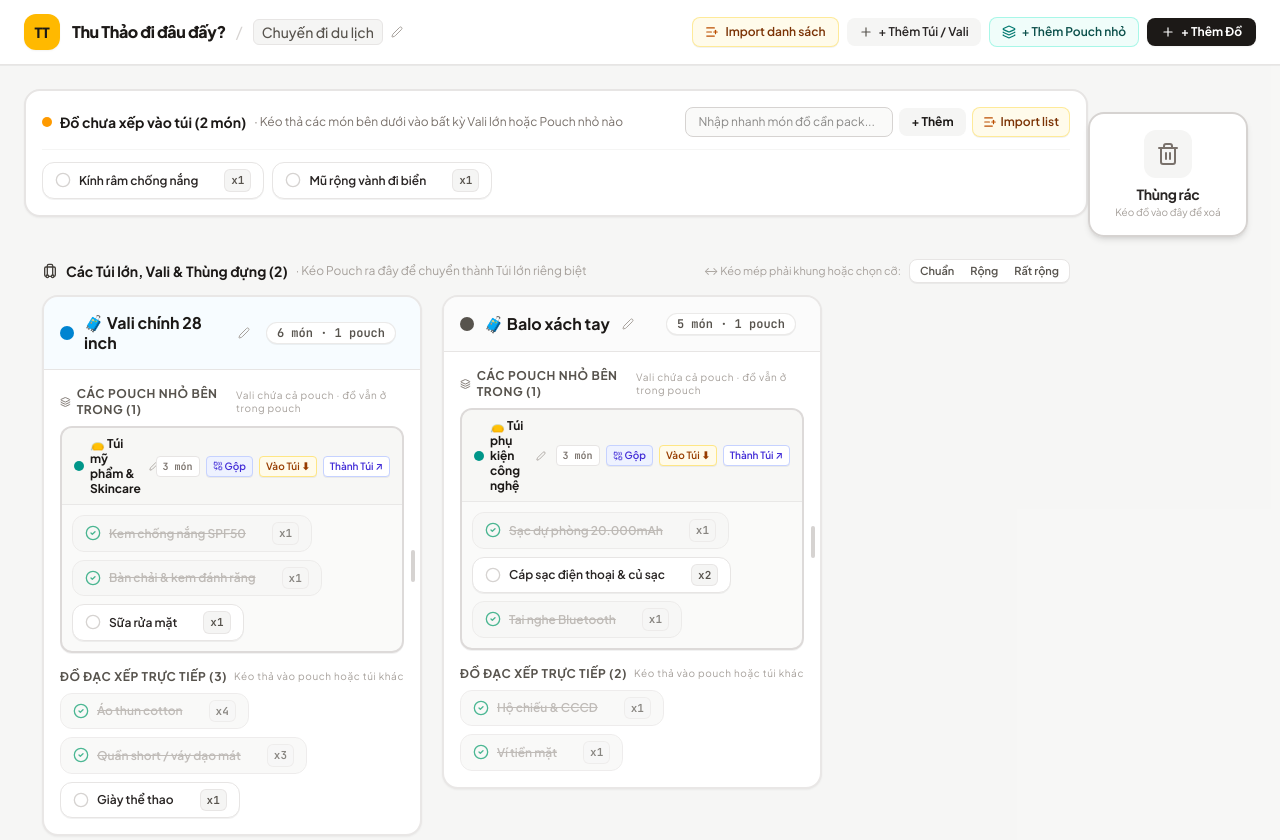
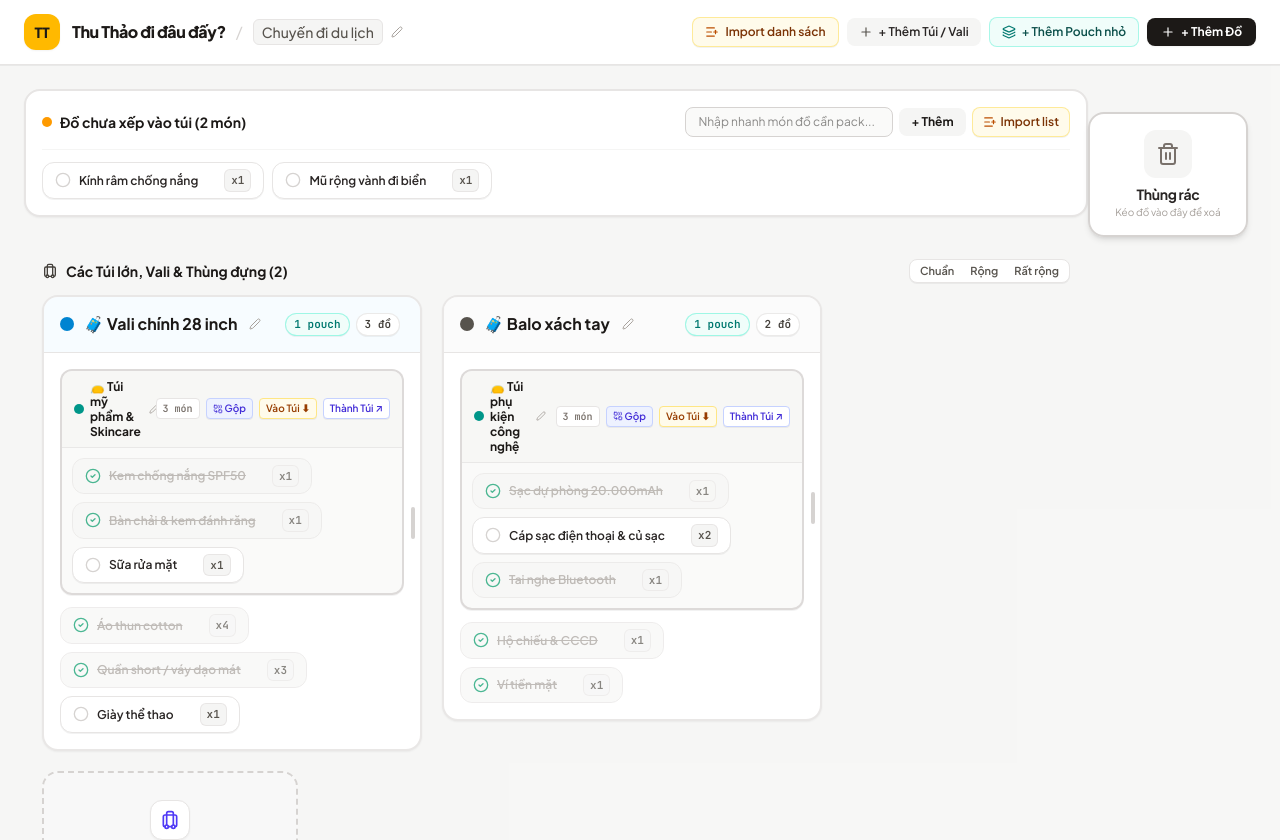
Before and after one commit to tranthuthao8850-gif/packdodulich, a React (Vite) app: page / in a window 1280 px wide. Shown: the top 840 px of the page. Built offline with nearby package versions, Linux system fonts and the light colour scheme.

Commit message:
refactor: simplify UI and streamline bag status
Remove redundant instructional text to improve layout cleanliness. Update BagCard to display direct item count and nested pouch count separately for better clarity.

```diff
--- a/src/App.tsx
+++ b/src/App.tsx
@@ -511,9 +511,6 @@ export default function App() {
               <h2 className="text-sm font-bold text-stone-900">
                 Đồ chưa xếp vào túi ({unassignedItems.length} món)
               </h2>
-              <span className="text-xs text-stone-500 hidden md:inline">
-                · Kéo thả các món bên dưới vào bất kỳ Vali lớn hoặc Pouch nhỏ nào
-              </span>
             </div>
 
             {/* Quick inline input to add item directly or trigger bulk import */}
@@ -618,16 +615,10 @@ export default function App() {
               <h2 className="text-sm font-bold text-stone-900">
                 Các Túi lớn, Vali & Thùng đựng ({largeBags.length})
               </h2>
-              <span className="text-xs text-stone-400 hidden lg:inline">
-                · Kéo Pouch ra đây để chuyển thành Túi lớn riêng biệt
-              </span>
             </div>
 
-            {/* Quick width presets & tip */}
+            {/* Quick width presets */}
             <div className="flex items-center gap-2 text-xs">
-              <span className="text-[11px] text-stone-400 hidden sm:inline">
-                ↔ Kéo mép phải khung hoặc chọn cỡ:
-              </span>
               <div className="flex items-center bg-white border border-stone-200 rounded-lg p-0.5 shadow-2xs">
                 <button
                   type="button"
@@ -781,9 +772,6 @@ export default function App() {
                 <Layers className="w-4 h-4 text-teal-700" />
                 <span>Pouch nhỏ để ngoài ({standalonePouches.length})</span>
               </h2>
-              <p className="text-xs text-stone-500 mt-0.5">
-                Các pouch này đang để bên ngoài. Bạn có thể <strong>kéo thả cả pouch này vào một Vali lớn bên trên</strong> để xếp đồ gọn gàng!
-              </p>
             </div>
 
             <button
--- a/src/components/BagCard.tsx
+++ b/src/components/BagCard.tsx
@@ -267,29 +267,23 @@ export const BagCard: React.FC<BagCardProps> = ({
           )}
         </div>
 
-        <div className="flex items-center gap-2 shrink-0 pr-2">
-          <span className="text-[11px] sm:text-xs font-mono font-bold text-stone-600 bg-white px-2 sm:px-2.5 py-0.5 rounded-full border border-stone-200/80 shadow-2xs">
-            {totalItemsInBag} món {nestedPouches.length > 0 ? `· ${nestedPouches.length} pouch` : ''}
+        <div className="flex items-center gap-1.5 shrink-0 pr-1">
+          {nestedPouches.length > 0 && (
+            <span className="text-[11px] font-mono font-bold text-teal-700 bg-teal-50 px-2 py-0.5 rounded-full border border-teal-200/90 shadow-2xs">
+              {nestedPouches.length} pouch
+            </span>
+          )}
+          <span className="text-[11px] font-mono font-bold text-stone-700 bg-white px-2 py-0.5 rounded-full border border-stone-200/80 shadow-2xs">
+            {directItems.length} đồ
           </span>
         </div>
       </div>
 
       {/* Main Content Area */}
-      <div className="p-3 sm:p-4 flex-1 space-y-3.5 sm:space-y-4">
-        {/* SUBSECTION 1: Nested Pouches Inside This Bag */}
+      <div className="p-3 sm:p-4 flex-1 space-y-3">
+        {/* Nested Pouches Inside This Bag (if any) */}
+        {nestedPouches.length > 0 && (
           <div className="space-y-2">
-          <div className="flex items-center justify-between text-xs font-bold text-stone-600 uppercase tracking-wider">
-            <span className="flex items-center gap-1.5">
-              <Layers className="w-3.5 h-3.5 text-stone-500" />
-              <span>CÁC POUCH NHỎ BÊN TRONG ({nestedPouches.length})</span>
-            </span>
-            <span className="text-[10px] text-stone-400 font-normal normal-case">
-              Vali chứa cả pouch · đồ vẫn ở trong pouch
-            </span>
-          </div>
-
-          {nestedPouches.length > 0 ? (
-            <div className="space-y-2.5">
             {nestedPouches.map(pouch => (
               <PouchCard
                 key={pouch.id}
@@ -311,23 +305,9 @@ export const BagCard: React.FC<BagCardProps> = ({
               />
             ))}
           </div>
-          ) : (
-            <div className="p-3 rounded-xl border border-dashed border-stone-200 bg-stone-50/50 text-center text-[11px] text-stone-500 flex items-center justify-center gap-1.5">
-              <Layers className="w-3.5 h-3.5 text-stone-400" />
-              <span>Kéo pouch nhỏ thả vào đây: Vali sẽ chứa cả pouch (giữ nguyên mọi đồ trong pouch)</span>
-            </div>
         )}
-        </div>
 
-        {/* SUBSECTION 2: Direct Items in this Bag */}
-        <div className="space-y-2">
-          <div className="flex items-center justify-between text-xs font-bold text-stone-600 uppercase tracking-wider">
-            <span>ĐỒ ĐẠC XẾP TRỰC TIẾP ({directItems.length})</span>
-            <span className="text-[10px] text-stone-400 font-normal normal-case">
-              Kéo thả vào pouch hoặc túi khác
-            </span>
-          </div>
-
+        {/* Direct Items in this Bag */}
         <div className="flex flex-wrap gap-2 items-center min-h-[38px]">
           {directItems.map(item => (
             <ItemCard
@@ -347,12 +327,10 @@ export const BagCard: React.FC<BagCardProps> = ({
             <div className="w-full py-8 text-center text-xs text-stone-400 border border-dashed border-stone-200 rounded-xl flex flex-col items-center justify-center">
               <PackageOpen className="w-6 h-6 text-stone-300 mb-1" />
               <span>Chưa có đồ nào trong túi này.</span>
-                <span className="text-[11px] text-stone-400">Kéo thả đồ vật hoặc pouch nhỏ vào đây!</span>
             </div>
           )}
         </div>
       </div>
     </div>
-    </div>
   );
 };
```
Lines whose indentation alone changed are shown as unchanged.
